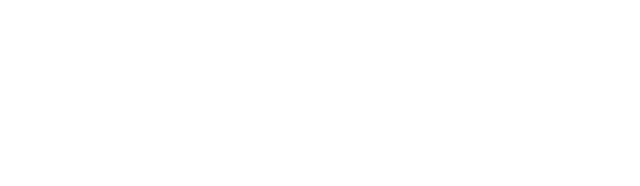
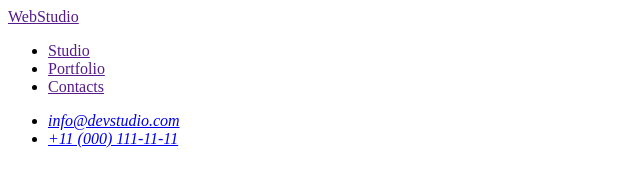
Before and after one commit to AmelinaBabiak/goit-markup-hw-01, a plain HTML site: page index.html in a window 1280 px wide. Shown: the whole page, without its empty margins (0-640 px from the left). Drawn offline with Linux system fonts and the light colour scheme.

Commit message:
Розмітка сторінки Studio/<header>
1. Логотип в <header> - посилання.
2. Головна навігація на сторінці.
3. Контакти в <header>.

```diff
--- a/index.html
+++ b/index.html
@@ -1,4 +1,5 @@
 <!DOCTYPE html>
+
 <html lang="en">
   <head>
     <meta charset="UTF-8" />
@@ -6,5 +7,32 @@
     <meta name="viewport" content="width=device-width, initial-scale=1.0" />
     <title>Web Studio</title>
   </head>
-  <body></body>
+
+  <body>
+    <header>
+      <!-- The logo -->
+      <a href="">Web<span>Studio</span></a>
+
+      <!-- Main navigation -->
+      <nav>
+        <ul>
+          <li><a href="">Studio</a></li>
+          <li><a href="">Portfolio</a></li>
+          <li><a href="">Contacts</a></li>
+        </ul>
+      </nav>
+
+      <!-- Contacts -->
+      <address>
+        <ul>
+          <li><a href="mailto:info@devstudio.com">info@devstudio.com</a></li>
+          <li><a href="tel:+11(000)111-11-11">+11 (000) 111-11-11</a></li>
+        </ul>
+      </address>
+    </header>
+
+    <main></main>
+
+    <footer></footer>
+  </body>
 </html>
```
Also changed, not shown: .prettierrc.json.
